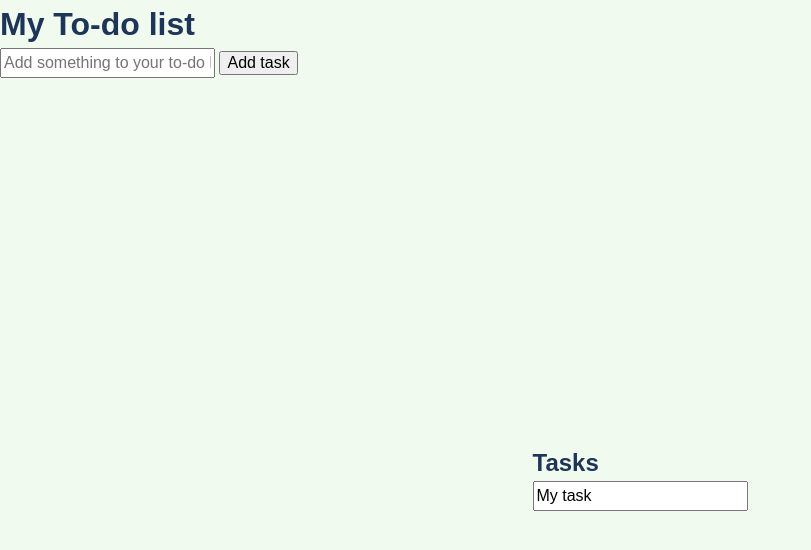
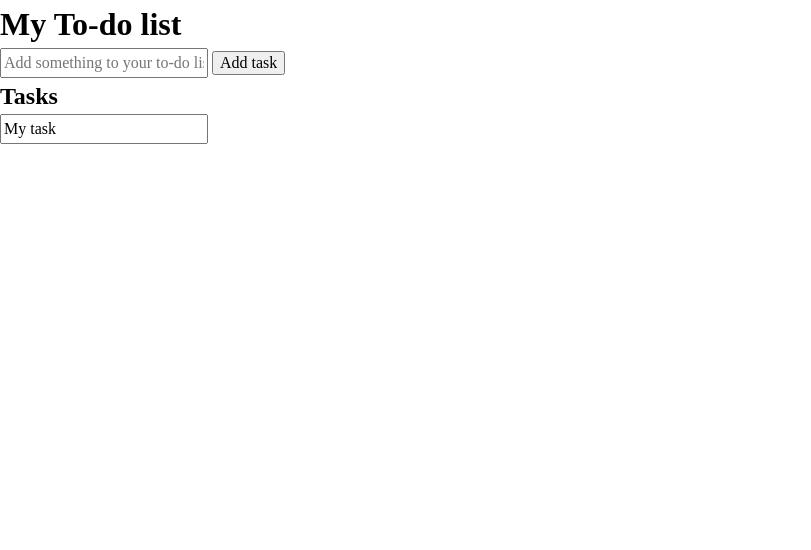
Before and after one commit to imd1005-web-development-winter-2023/assignment-03-naomileron, a plain HTML site: page index.html in a window 1280 px wide. Shown: the whole page, without its empty margins (0-811 px from the left). Drawn offline with Linux system fonts and the light colour scheme.

Commit message:
removed css (for now)

```diff
--- a/index.html
+++ b/index.html
@@ -55,18 +55,23 @@
     </header>
 
     <main>
+
       <section class="todo-list">
+
         <h2>Tasks</h2>
+
         <div id="tasks">
           <div class="content">
             <input
             type="text"
             class="text"
             value="My task"
-            readonly>
+            readonly/>
           </div>
         </div>
+
       </section>
+
     </main>
 
     <!-- This is where we add our awesome JavaScript code -->
--- a/style.css
+++ b/style.css
@@ -5,39 +5,8 @@
 /*
  VARIABLES
 */
-:root {
-  /* Core colours */
-  /* https://coolors.co/palette/e63946-f1faee-a8dadc-457b9d-1d3557 */
-  --colour-amaranth: #e63946;
-  --colour-peppermint: #f1faee;
-  --colour-aquaisland: #a8dadc;
-  --colour-wedgewood: #457b9d;
-  --colour-cello: #1d3557;
+/**/
 
-  /* Header configuration */
-  --header-heading-colour: var(--colour-peppermint);
-
-  /* Body configuration */
-  --body-default-colour: var(--colour-cello);
-  --body-background-colour: var(--colour-peppermint);
-}
-
-/*
-  PAGE / BODY
-*/
-body {
-  font-family: Arial, Helvetica, sans-serif;
-  color: var(--body-default-colour);
-  background-color: var(--body-background-colour);
-}
-
-main {
-  min-height: 100vh;
-
-  display: flex;
-  justify-content: center;
-  align-items: center;
-}
 
 /*
   Screen reader text utility class
```
